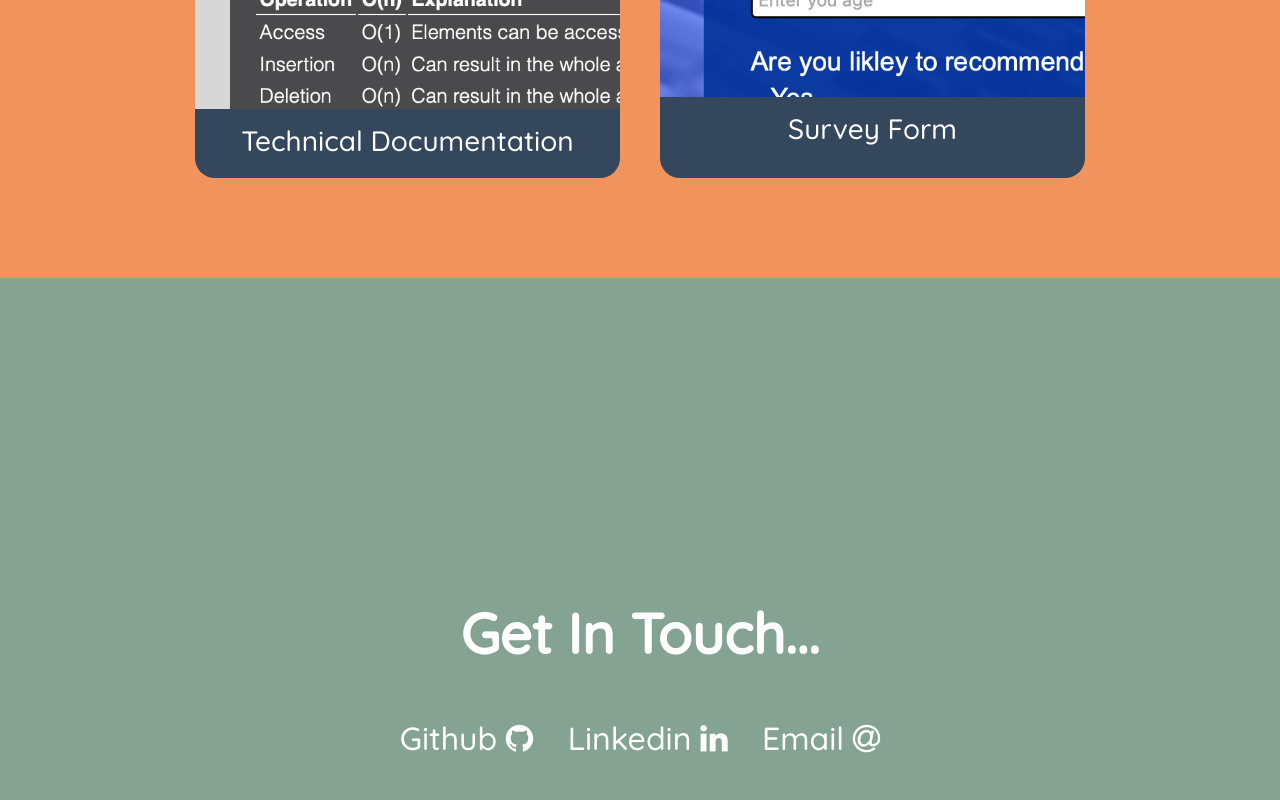
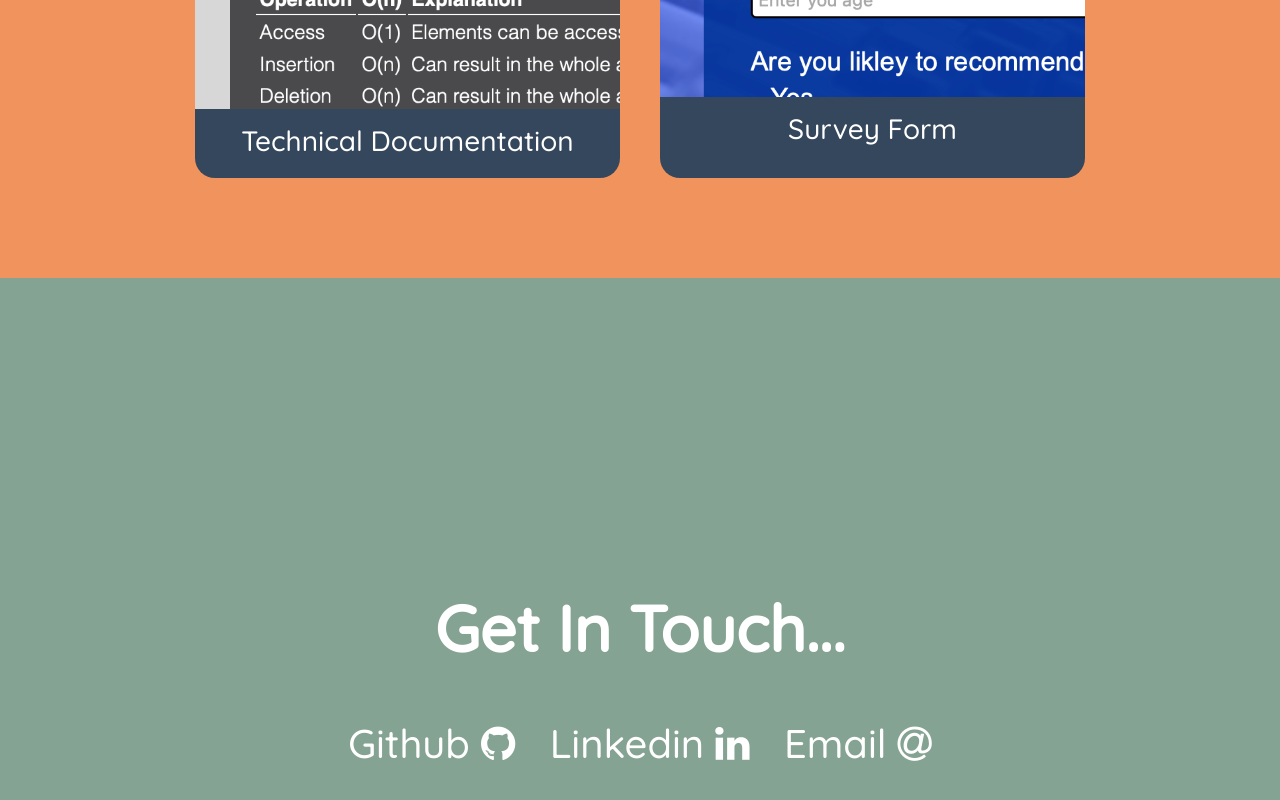
Before and after one commit to sttteephen/Portfolio, a plain HTML site: page index.html in a window 1280 px wide. Shown: the part 2391-3191 px from the top of the page. Drawn offline with Linux system fonts and the light colour scheme.

Commit message:
changed font sizes

```diff
--- a/style.css
+++ b/style.css
@@ -93,7 +93,7 @@ h1 {
 	}
 
 	#home p {
-		font-size: 1.5em;
+		font-size: 1.75em;
 	}
 
 	#logo {
@@ -165,16 +165,16 @@ figcaption {
 }
 
 #contact h2 {
-	font-size: 3.5em;
+	font-size: 4em;
 }
 
 #links a {
-	font-size: 2em;
+	font-size: 2.5em;
 	padding-right: 15px;
 	padding-left: 15px;
 }
 
-@media screen and (max-width: 550px) {
+@media screen and (max-width: 600px) {
 	#links {
 		display: flex;
 		flex-direction: column;
```
